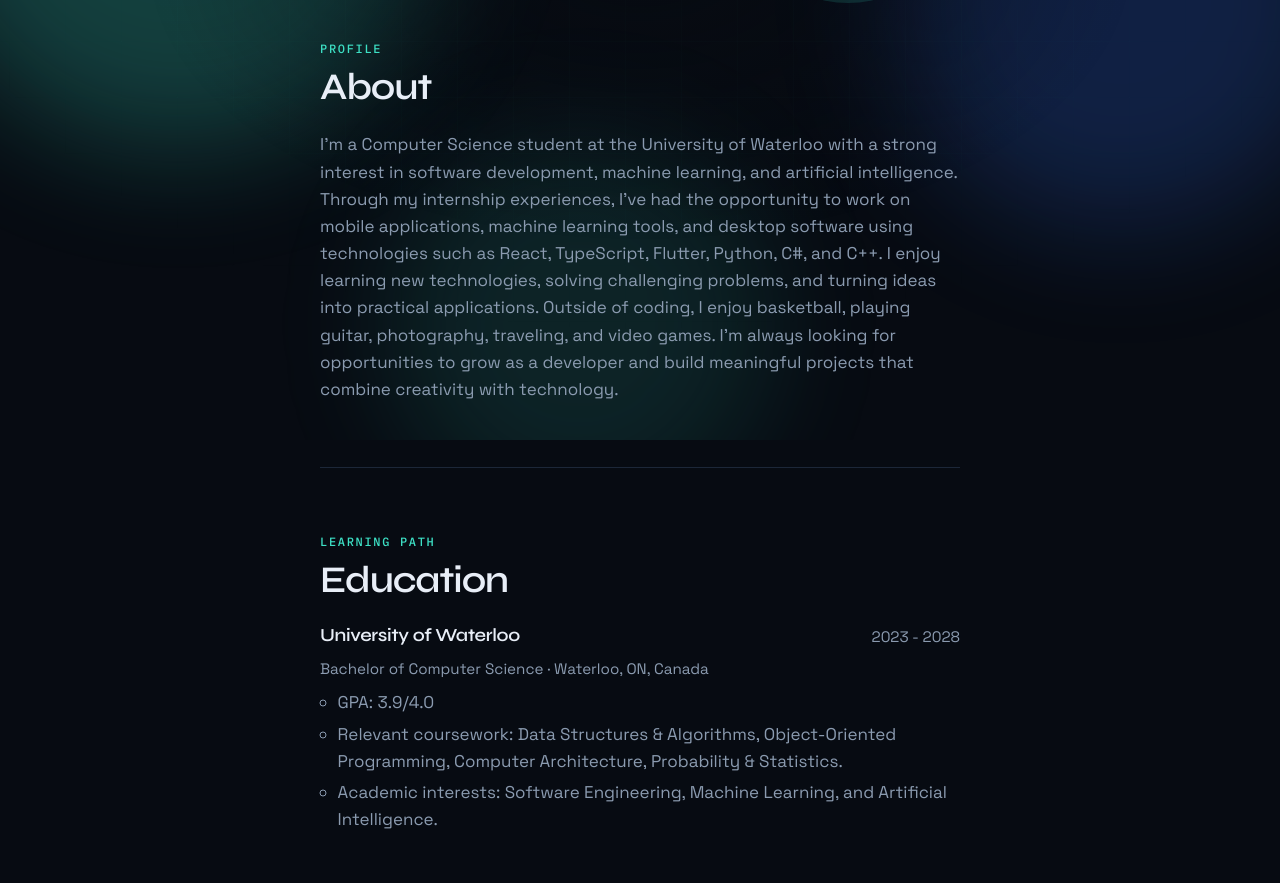
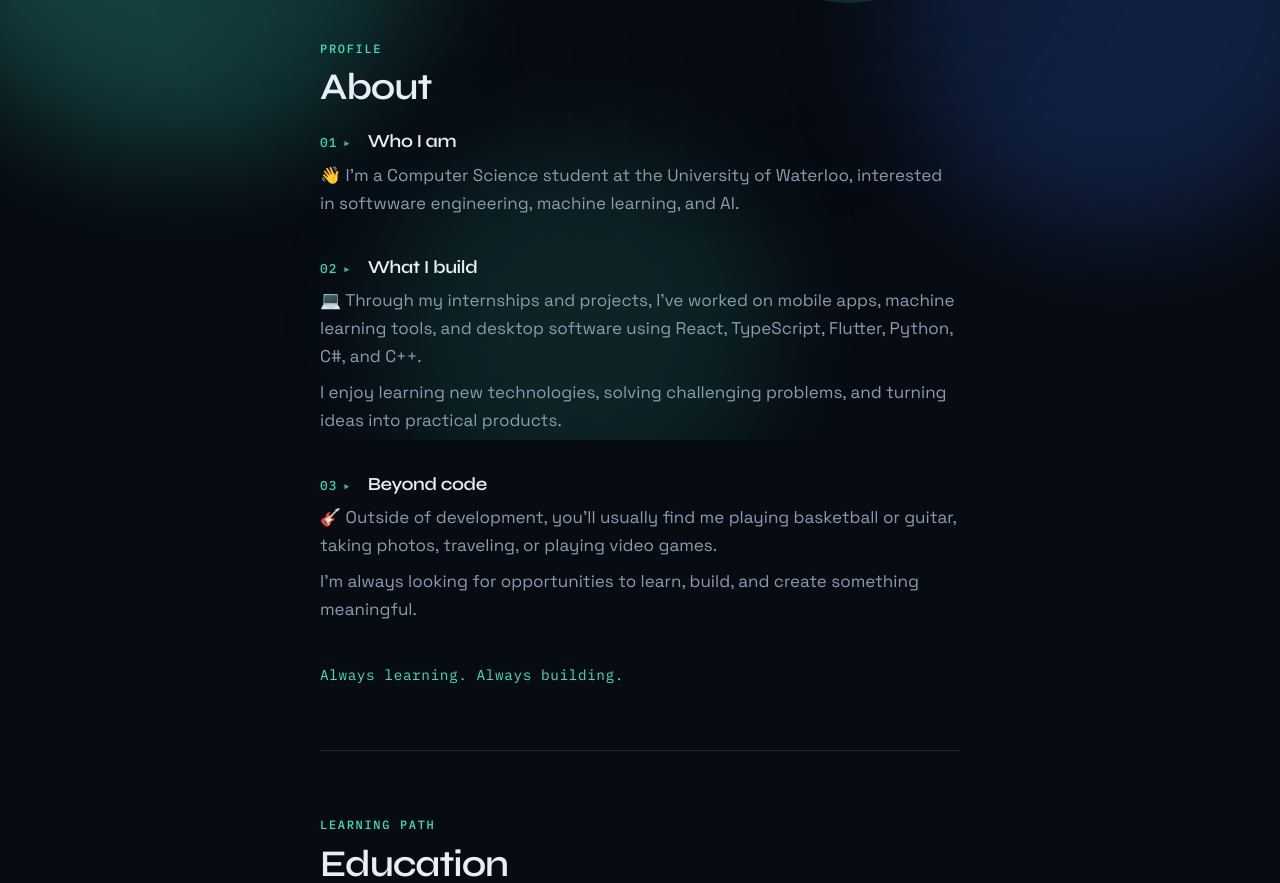
Before and after one commit to Kevin-Zhang1124/Kevin-Portfolio, a React (Vite) app: page / in a window 1280 px wide. Shown: the part 360-1243 px from the top of the page. Built offline with nearby package versions, Linux system fonts and the light colour scheme.

Commit message:
Build signal marker component and modify the paragraph in About section

```diff
--- a/src/components/sections/About.module.css
+++ b/src/components/sections/About.module.css
@@ -59,11 +59,55 @@
   background: var(--bg-elevated);
 }
 
-/* Longer bio paragraph */
-.body {
+/* Stack of about blocks */
+.blocks {
+  display: flex;
+  flex-direction: column;
+  gap: var(--space-5);
+  max-width: 40rem;
+}
+
+/* One titled paragraph group */
+.block {
   margin: 0;
+}
+
+/* Index marker + title on one line */
+.blockHeader {
+  display: flex;
+  align-items: baseline;
+  gap: var(--space-3);
+  margin: 0 0 var(--space-2);
+}
+
+.blockTitle {
+  margin: 0;
+  font-family: var(--font-display);
+  font-size: 1.15rem;
+  font-weight: 600;
+  letter-spacing: -0.02em;
+  color: var(--text);
+}
+
+.blockBody {
+  margin: 0 0 var(--space-2);
   color: var(--text-muted);
+  line-height: 1.65;
+}
+
+/* Last paragraph in a block: no extra bottom gap */
+.blockBody:last-child {
+  margin-bottom: 0;
+}
+
+/* Quiet closing under all blocks */
+.closing {
+  margin: var(--space-5) 0 0;
   max-width: 40rem;
+  color: var(--accent);
+  font-family: var(--font-mono);
+  font-size: 0.9rem;
+  letter-spacing: 0.04em;
 }
 
 /* Desktop: text left, photo right */
--- a/src/components/sections/About.tsx
+++ b/src/components/sections/About.tsx
@@ -3,6 +3,8 @@ import { useLocale } from '../../hooks/useLocale';
 import { useContent } from '../../hooks/useContent';
 import { SectionHeading } from '../ui/SectionHeading';
 import { TypeLine } from '../ui/TypeLine';
+import { SignalMark } from '../ui/SignalMark';
+import { Reveal } from '../ui/Reveal';
 import styles from './About.module.css';
 
 /** Profile image in /public/profile.png */
@@ -50,12 +52,40 @@ export function About() {
         </div>
       </div>
 
-      {/* About copy */}
+      {/* About heading */}
       <SectionHeading
         eyebrow={t.eyebrowAbout}
         title={t.navAbout}
       />
-      <p className={styles.body}>{content.about.body}</p>
+
+      {/* Short titled blocks with pulsing cyan indexes */}
+      <div className={styles.blocks}>
+        {content.about.blocks.map((block, i) => {
+          // "01", "02", "03" — pad to 2 digits
+          const index = String(i + 1).padStart(2, '0');
+
+          return (
+            <Reveal key={block.title} delay={i * 0.08}>
+              <article className={styles.block}>
+                {/* Marker + title on one row */}
+                <header className={styles.blockHeader}>
+                  <SignalMark index={index} />
+                  <h3 className={styles.blockTitle}>{block.title}</h3>
+                </header>
+                {/* One or more short paragraphs */}
+                {block.paragraphs.map((paragraph) => (
+                  <p key={paragraph} className={styles.blockBody}>
+                    {paragraph}
+                  </p>
+                ))}
+              </article>
+            </Reveal>
+          );
+        })}
+      </div>
+
+      {/* Closing line under all blocks */}
+      <p className={styles.closing}>{content.about.closing}</p>
     </Section>
   );
 }
--- /dev/null
+++ b/src/components/ui/SignalMark.module.css
@@ -0,0 +1,44 @@
+/* Wrapper: keeps index + blip on one line */
+.mark {
+  display: inline-flex;
+  align-items: center;
+  gap: 0.35rem;
+  flex-shrink: 0;
+  color: var(--accent);
+  font-family: var(--font-mono);
+  font-size: 0.8rem;
+  font-weight: 500;
+  letter-spacing: 0.08em;
+  /* Soft glow pulse — theme cyan, not purple */
+  animation: signalPulse 2.4s ease-in-out infinite;
+}
+
+.index {
+  line-height: 1;
+}
+
+.blip {
+  opacity: 0.85;
+  line-height: 1;
+}
+
+/* Gentle brightness pulse (respect reduced motion below) */
+@keyframes signalPulse {
+  0%,
+  100% {
+    opacity: 0.7;
+    text-shadow: 0 0 0 transparent;
+  }
+  50% {
+    opacity: 1;
+    text-shadow: 0 0 10px var(--accent-soft);
+  }
+}
+
+/* Accessibility: no looping motion if user prefers less */
+@media (prefers-reduced-motion: reduce) {
+  .mark {
+    animation: none;
+    opacity: 1;
+  }
+}
--- /dev/null
+++ b/src/components/ui/SignalMark.tsx
@@ -0,0 +1,22 @@
+import styles from './SignalMark.module.css';
+
+type SignalMarkProps = {
+  /** Display index, e.g. "01" or "02" */
+  index: string;
+};
+
+/**
+ * Cyan mono index marker for About blocks.
+ * Soft pulse animation = "signal" feel (Signal Mesh), not a static dot.
+ */
+export function SignalMark({ index }: SignalMarkProps) {
+  return (
+    <span className={styles.mark} aria-hidden="true">
+      {/* Number is the main signal */}
+      <span className={styles.index}>{index}</span>
+
+      {/* Small chevron blip — reinforces "active signal" */}
+      <span className={styles.blip}>▸</span>
+    </span>
+  );
+}
--- a/src/content/en/about.ts
+++ b/src/content/en/about.ts
@@ -1,15 +1,34 @@
 /**
  * About section copy (English).
- * Edit this file when your bio changes — no need to touch About.tsx.
+ * Each block = one titled short paragraph group in the UI.
+ * Edit text here - About.tsx only maps this data.
  */
 export const enAbout = {
-  // Extra line under the tagline
-  body: `I'm a Computer Science student at the University of Waterloo with a strong
-  interest in software development, machine learning, and artificial intelligence.
-  Through my internship experiences, I've had the opportunity to work on mobile applications,
-  machine learning tools, and desktop software using technologies such as React, TypeScript,
-  Flutter, Python, C#, and C++. I enjoy learning new technologies, solving challenging problems,
-  and turning ideas into practical applications. Outside of coding, I enjoy basketball,
-  playing guitar, photography, traveling, and video games. I'm always looking for opportunities
-  to grow as a developer and build meaningful projects that combine creativity with technology.`,
+  // Optional line under the last block
+  closing: 'Always learning. Always building.',
+
+  blocks: [
+    {
+      // Shown next to the cyan index (01, 02, ...)
+      title: 'Who I am',
+      // One or more short paragraphs under this title
+      paragraphs: [
+        "👋 I'm a Computer Science student at the University of Waterloo, interested in softwware engineering, machine learning, and AI.",
+      ],
+    },
+    {
+      title: 'What I build',
+      paragraphs: [
+        "💻 Through my internships and projects, I've worked on mobile apps, machine learning tools, and desktop software using React, TypeScript, Flutter, Python, C#, and C++.",
+        'I enjoy learning new technologies, solving challenging problems, and turning ideas into practical products.',
+      ],
+    },
+    {
+      title: 'Beyond code',
+      paragraphs: [
+        "🎸 Outside of development, you'll usually find me playing basketball or guitar, taking photos, traveling, or playing video games.",
+        "I'm always looking for opportunities to learn, build, and create something meaningful.",
+      ],
+    },
+  ],
 } as const;
--- a/src/content/zh/about.ts
+++ b/src/content/zh/about.ts
@@ -1,7 +1,26 @@
 export const zhAbout = {
-  body: `我目前就读于滑铁卢大学计算机科学专业，对软件开发、机器学习和人工智能领域有浓厚兴趣，
-         通过多段实习经历，我参与过移动应用、机器学习工具以及桌面软件的开发，并使用过 React、
-         TypeScript、Flutter、Python、C# 和 C++ 等技术。我热衷于学习新技术、解决复杂问题，
-         并将想法转化为实际应用。编程之外，我也喜欢篮球、吉他、摄影、旅行和电子游戏。我希望不断提升自己的软件开发能力
-         并构建兼具技术性、实用性与创造力的项目。`,
+  closing: '持续学习，持续创造',
+
+  blocks: [
+    {
+      title: '关于我',
+      paragraphs: [
+        '👋 我目前就读于滑铁卢大学计算机科学专业，对软件开发、机器学习和人工智能都有浓厚兴趣，也希望未来能在软件工程和机器学习方向继续深入发展。',
+      ],
+    },
+    {
+      title: '我在做什么',
+      paragraphs: [
+        '💻 在实习和项目经历中，我接触过移动端开发、机器学习工具以及桌面应用开发，也使用过 React、TypeScript、Flutter、Python、C# 和 C++ 等技术。',
+        '我喜欢接触新的技术，也享受把一个想法一步步变成真正可以使用的产品。',
+      ],
+    },
+    {
+      title: '代码之外',
+      paragraphs: [
+        '🎸 不写代码的时候，我喜欢打篮球、弹吉他、摄影、旅行和玩游戏。',
+        '对我来说，技术不只是写代码，更重要的是不断学习、解决问题，并做出一些真正有意义的东西。',
+      ],
+    },
+  ],
 } as const;
```
